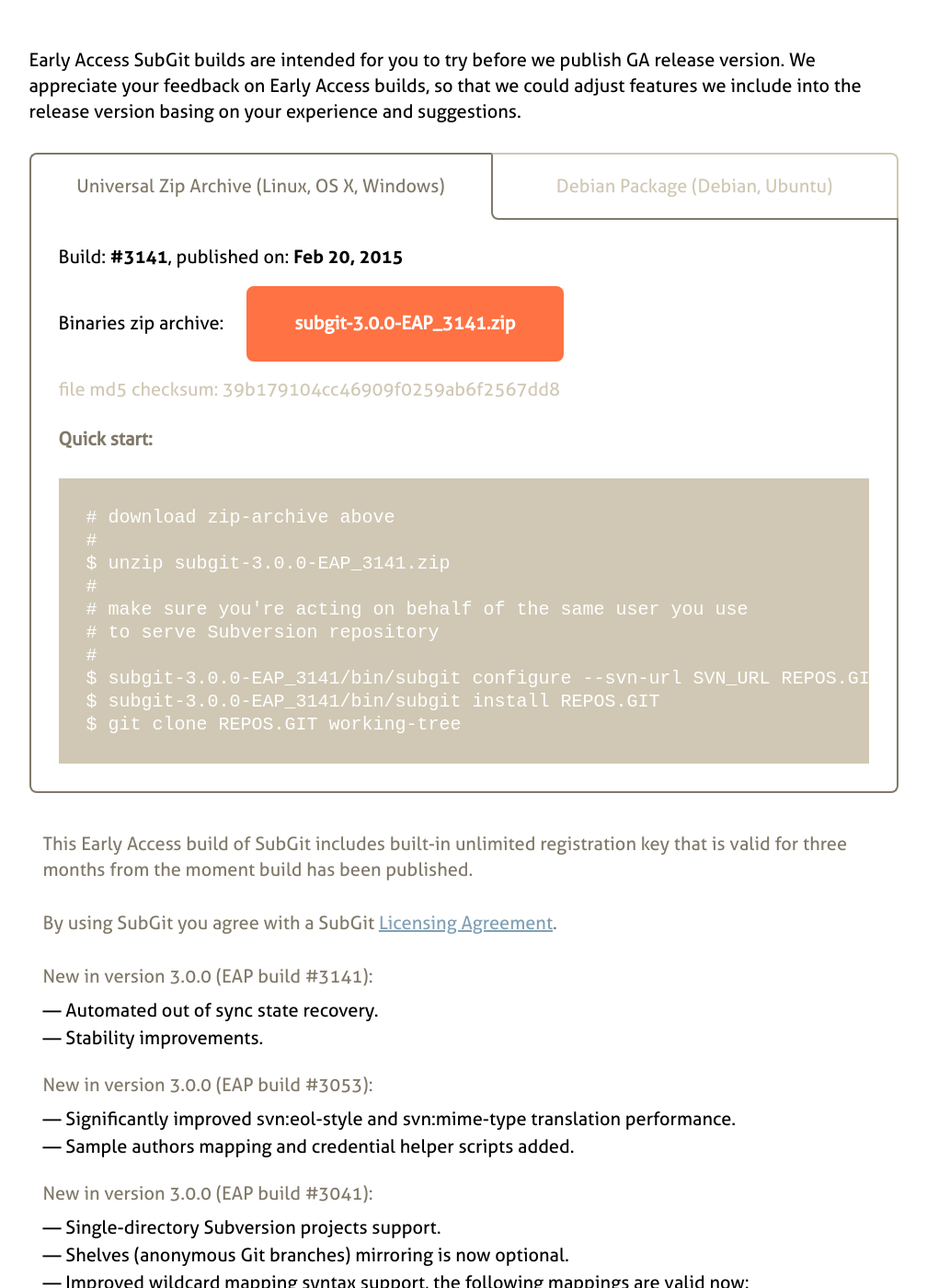
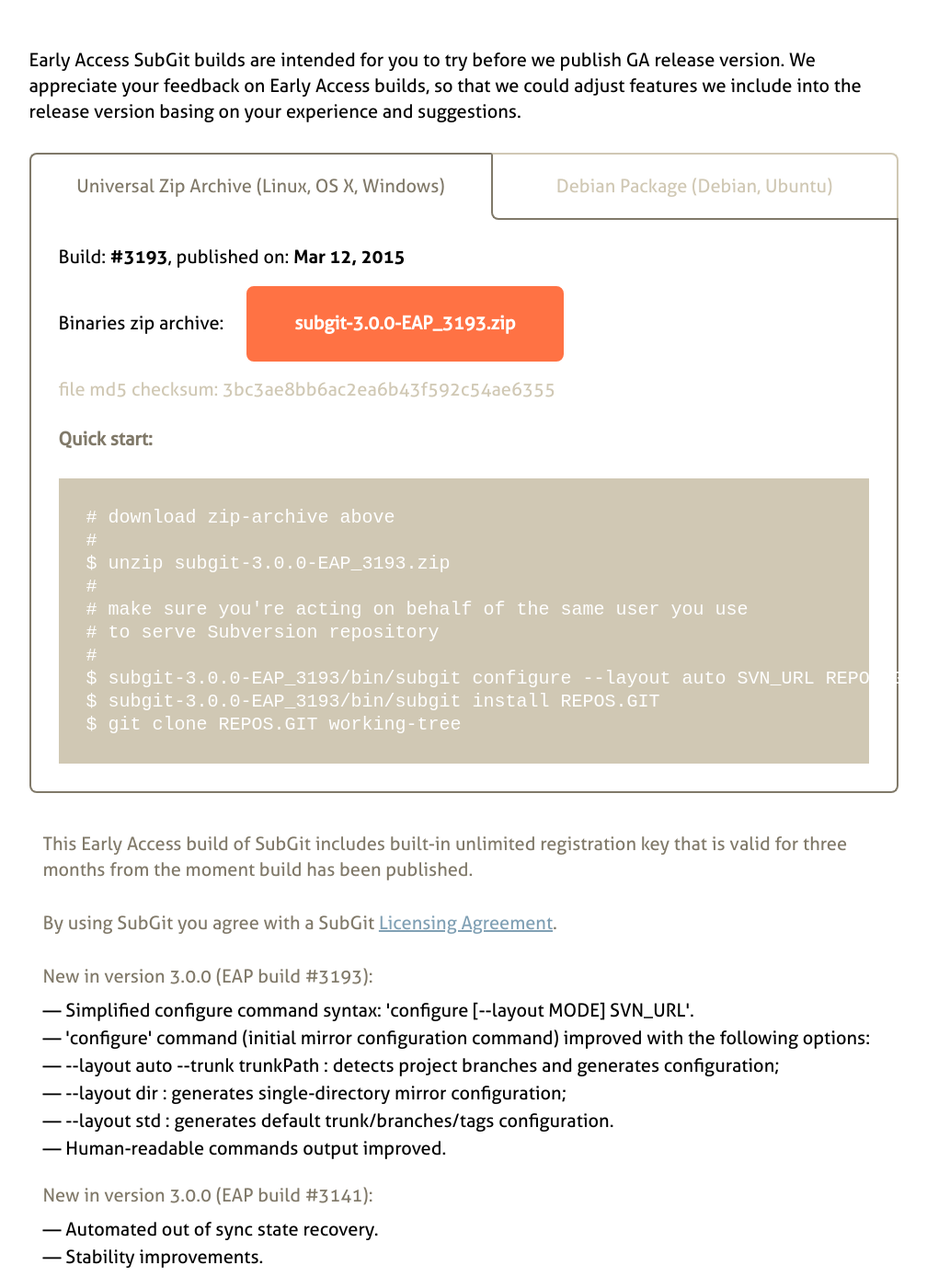
Before and after one commit to waaa/tmate.github.io, a Jekyll site: the page built from eap.html, in a window 1280 px wide and 1400 px high, scrolled down 247 px. Shown: the whole window at 92% size, without its empty margins (136-1144 px from the left). Built offline with Jekyll 4.4.1, drawn with Linux system fonts in a browser that asks for light colours; Markdown is read by kramdown in place of the engine named in the settings; comment, search, counter and statistics services are not loaded.

Commit message:
SubGit 3.0.0 EAP build #3193

```diff
--- a/eap.html
+++ b/eap.html
@@ -17,40 +17,40 @@
     </ul>
     <div class="box visible">
       <div class="tab_box_inner">
-        <p>Build: <strong>&#35;3141</strong>, published on: <strong>Feb 20, 2015</strong></p>
-        <p>Binaries zip archive: <a href="downloadingeapzip.html" class="button_orange" style="margin:-10px 0 -10px 20px !important;">subgit-3.0.0-EAP_3141.zip</a></p>
-        <p class="checksum">file md5 checksum: 39b179104cc46909f0259ab6f2567dd8</p>
+        <p>Build: <strong>&#35;3193</strong>, published on: <strong>Mar 12, 2015</strong></p>
+        <p>Binaries zip archive: <a href="downloadingeapzip.html" class="button_orange" style="margin:-10px 0 -10px 20px !important;">subgit-3.0.0-EAP_3193.zip</a></p>
+        <p class="checksum">file md5 checksum: 3bc3ae8bb6ac2ea6b43f592c54ae6355</p>
         <h6>Quick start:</h6>
         <pre>
 <code># download zip-archive above
 #
-$ unzip subgit-3.0.0-EAP_3141.zip
+$ unzip subgit-3.0.0-EAP_3193.zip
 #
 # make sure you're acting on behalf of the same user you use
 # to serve Subversion repository
 #
-$ subgit-3.0.0-EAP_3141/bin/subgit configure --svn-url SVN_URL REPOS.GIT
-$ subgit-3.0.0-EAP_3141/bin/subgit install REPOS.GIT
+$ subgit-3.0.0-EAP_3193/bin/subgit configure --layout auto SVN_URL REPOS.GIT
+$ subgit-3.0.0-EAP_3193/bin/subgit install REPOS.GIT
 $ git clone REPOS.GIT working-tree</code></pre>
       </div>
     </div>
     <div class="box">
       <div class="tab_box_inner">
-        <p>Build: <strong>&#35;3141</strong>, published on: <strong>Feb 20, 2015</strong></p>
-        <p>Debian package: <a href="downloadingeapdeb.html" class="button_orange" style="margin:-10px 0 -10px 20px !important;">subgit-3.0.0-EAP-3141_all.deb</a></p>
-        <p class="checksum">file md5 checksum: 774b5c3aaae8faafe16e677174aed386</p>
+        <p>Build: <strong>&#35;3193</strong>, published on: <strong>Mar 12, 2015</strong></p>
+        <p>Debian package: <a href="downloadingeapdeb.html" class="button_orange" style="margin:-10px 0 -10px 20px !important;">subgit-3.0.0-EAP-3193_all.deb</a></p>
+        <p class="checksum">file md5 checksum: 5cd983eb284beb9c06d80b30caaa500d</p>
         <h6>Quick start:</h6>
         <pre>
 <code># download Debian package above and fetch missing dependencies
 #
-$ sudo dpkg -i subgit_3.0.0_EAP_3141_all.deb
+$ sudo dpkg -i subgit_3.0.0_EAP_3193_all.deb
 $ sudo apt-get install -f
 #
 # make sure you're acting on behalf of the same user you use
 # to serve Subversion repository
 #
-$ subgit-3.0.0-EAP_3141/bin/subgit configure --svn-url SVN_URL REPOS.GIT
-$ subgit-3.0.0-EAP_3141/bin/subgit install REPOS.GIT
+$ subgit-3.0.0-EAP_3193/bin/subgit configure --layout auto SVN_URL REPOS.GIT
+$ subgit-3.0.0-EAP_3193/bin/subgit install REPOS.GIT
 $ git clone REPOS.GIT working-tree</code></pre>
       </div>
     </div>
@@ -58,6 +58,17 @@
   <div id="new_wrap">
     <p>This Early Access build of SubGit includes built-in unlimited registration key that is valid for three months from the moment build has been published.</p>
     <p>By using SubGit you agree with a SubGit <a href="license.html">Licensing Agreement</a>.</p>
+    <p>New in version 3.0.0 (EAP build #3193):</p>
+    <ul>
+     <li>— Simplified configure command syntax: 'configure [--layout MODE] SVN_URL'.
+     <li>— 'configure' command (initial mirror configuration command) improved  with the following options:</li>
+     <ul>
+       <li>— --layout auto --trunk trunkPath : detects project branches and generates configuration;</li>
+       <li>— --layout dir : generates single-directory mirror configuration;</li>
+       <li>— --layout std : generates default trunk/branches/tags configuration.</li>
+     </ul>
+     <li>— Human-readable commands output improved.</li>
+    </ul>
     <p>New in version 3.0.0 (EAP build #3141):</p>
     <ul>
      <li>— Automated out of sync state recovery.</li>
```
Also changed, not shown: downloadingeapdeb.html (+15 -4 lines), downloadingeapzip.html (+15 -4 lines).
